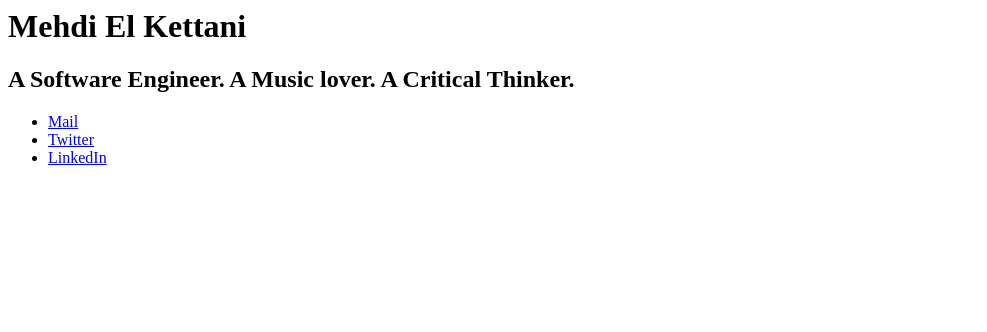
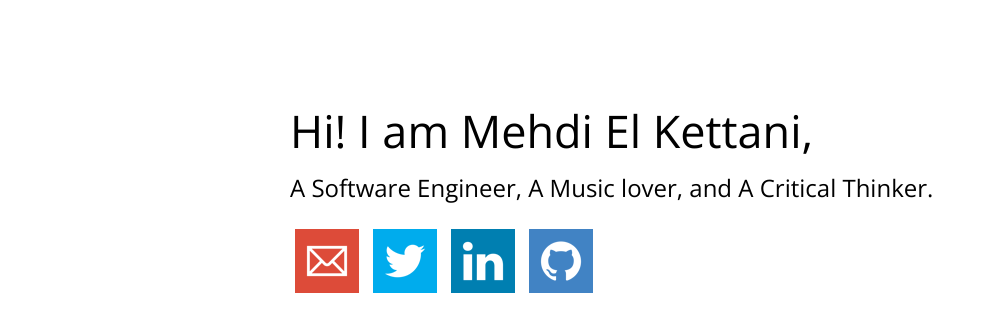
Before and after one commit to elmehdielkettani/elmehdielkettani.github.com, a plain HTML site: page index.html in a window 1280 px wide. Shown: the whole page, without its empty margins (0-987 px from the left). Drawn offline with nearby package versions, Linux system fonts and the light colour scheme.

Commit message:
Version 0.1

```diff
--- /dev/null
+++ b/assets/css/main.css
@@ -0,0 +1,62 @@
+body{
+  width: 700;
+  margin: auto;
+}
+
+body, h1, h2 {
+  font-family: 'Open Sans', sans-serif;
+  font-weight: 300;
+}
+
+.container{
+  margin-top: 100px;
+}
+
+h1{
+  font-size: 45px;
+  margin-bottom: 10px;
+}
+
+h2{
+  margin-top: 10px;
+}
+
+ul{
+  list-style: none;
+  padding-left: 0;
+}
+
+li {
+  display: inline-block;
+}
+
+li a{
+  display: inline-block;
+  height: 64px;
+  width: 64px;
+  background-size: 64px 64px;
+  background-position: center center;
+  background-repeat: no-repeat;
+  margin: 5px;
+  text-indent: -9999em;
+}
+
+.twitter{
+  background-color: #00ACED;
+  background-image: url('../img/twitter-64.png');
+}
+
+.mail{
+  background-color: #DD4B39;
+  background-image: url('../img/email-64.png');
+}
+
+.github{
+  background-color: #4183C4;
+  background-image: url('../img/github-64.png');
+}
+
+.linkedin{
+  background-color: #007FB1;
+  background-image: url('../img/linkedin-64.png');
+}
--- a/index.html
+++ b/index.html
@@ -1,15 +1,18 @@
 <html>
 	<head>
-		<title>2Mehdi El Kettani</title>
+		<title>Mehdi El Kettani</title>
+		<link href='http://fonts.googleapis.com/css?family=Open+Sans:400,300,600' rel='stylesheet' type='text/css'>
+		<link rel="stylesheet" type="text/css" href="assets/css/main.css">
 	</head>
 	<body>
 		<div class="container">
-			<h1>Mehdi El Kettani</h1>
-			<h2>A Software Engineer. A Music lover. A Critical Thinker.</h2>
+			<h1>Hi! I am Mehdi El Kettani,</h1>
+			<h2>A Software Engineer, A Music lover, and A Critical Thinker.</h2>
 			<ul>
-				<li><a href="mailto:elmehdi.elkettani@gmail.com">Mail</a></li>
-				<li><a href="https://twitter.com/mehdielkettani">Twitter</a></li>
-				<li><a href="se.linkedin.com/pub/mehdi-el-kettani/18/2a6/a76/">LinkedIn</a></li>
+				<li><a href="mailto:elmehdi.elkettani@gmail.com" class="mail">Mail</a></li>
+				<li><a href="https://twitter.com/mehdielkettani" class="twitter">Twitter</a></li>
+				<li><a href="se.linkedin.com/pub/mehdi-el-kettani/18/2a6/a76/" class="linkedin">LinkedIn</a></li>
+				<li><a href="http://github.com/elmehdielkettani" class="github">Github</a></li>
 			</ul>
 		</div>
 	</body>
```
Also changed, not shown: demo.markdown (deleted, +0 -10 lines), assets/img/email-64.png (added), assets/img/github-64.png (added), assets/img/linkedin-64.png (added), assets/img/twitter-64.png (added).
